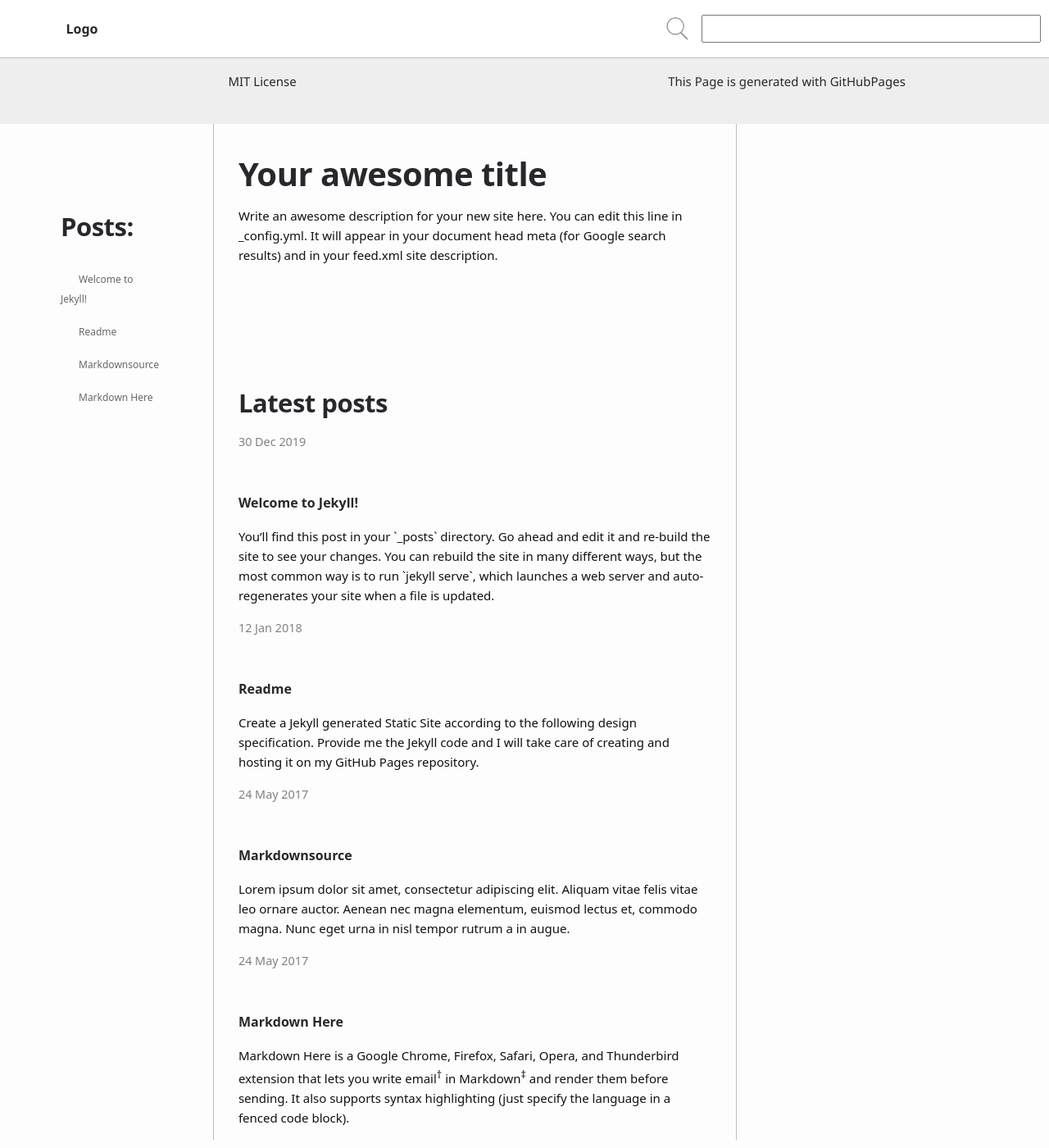
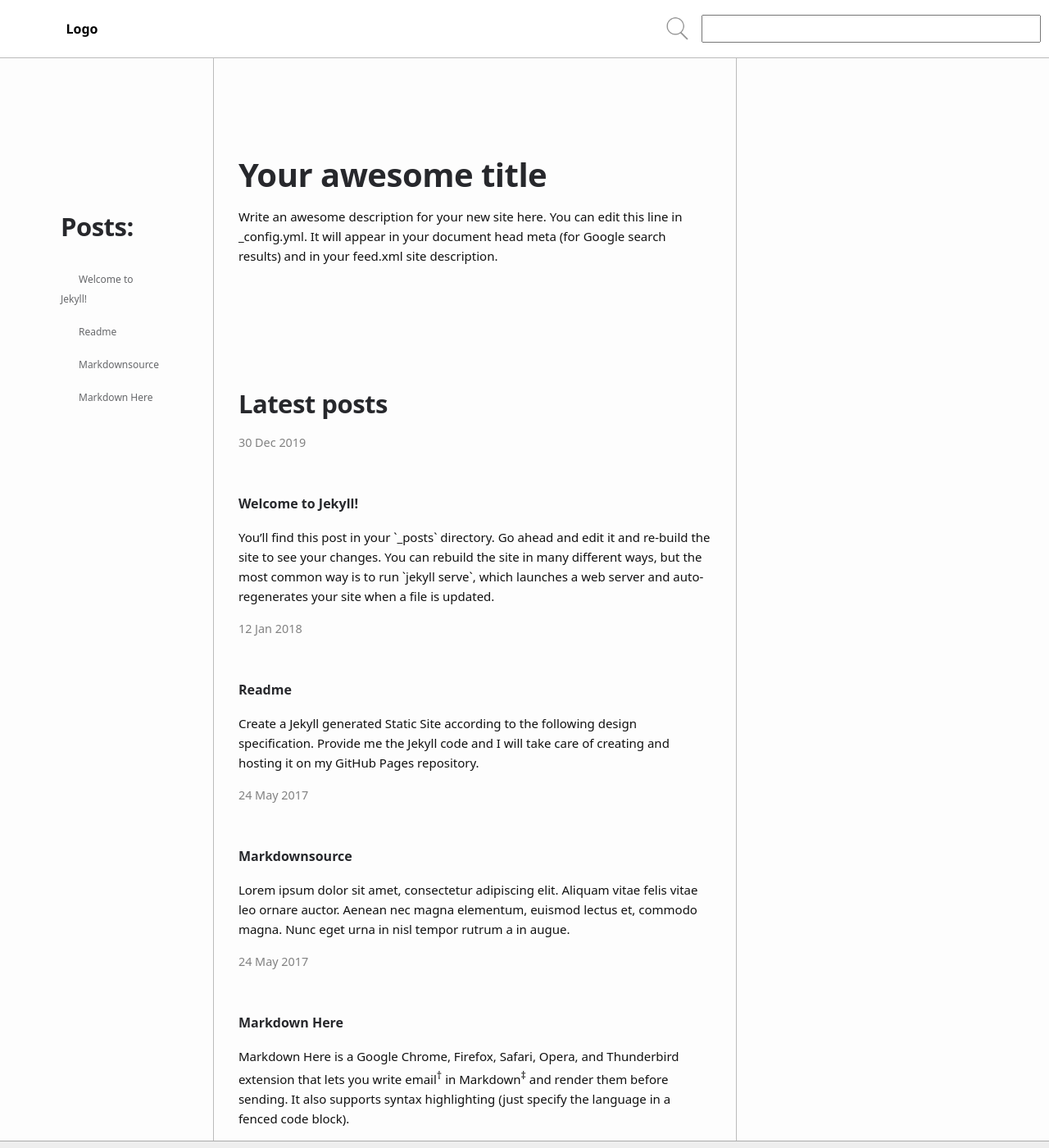
Before and after one commit to vosaul/k1, a Jekyll site: the page built from index.md, in a window 1280 px wide and 1400 px high. Shown: the whole window at 82% size. Built offline with Jekyll 4.4.1, drawn with Linux system fonts in a browser that asks for light colours; our own code applies the rules of GitHub Pages for plain Markdown files.

Commit message:
search box styling

```diff
--- a/Gemfile
+++ b/Gemfile
@@ -7,12 +7,12 @@
 #
 # This will help ensure the proper Jekyll version is running.
 # Happy Jekylling!
-# gem "jekyll", "~> 4.0.0"
+gem "jekyll", "~> 4.0.0"
 # This is the default theme for new Jekyll sites. You may change this to anything you like.
 #gem "minima", "~> 2.5"
 # If you want to use GitHub Pages, remove the "gem "jekyll"" above and
 # uncomment the line below. To upgrade, run `bundle update github-pages`.
-gem "github-pages", group: :jekyll_plugins
+# gem "github-pages", group: :jekyll_plugins
 # If you have any plugins, put them here!
 group :jekyll_plugins do
   gem "jekyll-feed", "~> 0.12"
--- a/_sass/_styles.scss
+++ b/_sass/_styles.scss
@@ -1,6 +1,5 @@
 body {
   display: grid;
-  grid-template-rows: 70px 1fr;
 }
 .hidden {
   display: none;
@@ -122,7 +121,36 @@
   z-index: 100;
   top: 100px;
   padding: 20px;
-  background: #eee;
+  border-bottom: 1px solid #bbb;
+  .tipue_search_result {
+    margin: 10px;
+    #tipue_search_results_count {
+      margin-top: 100px;
+      font-size: 15px;
+      font-weight: 400;
+      padding: 10px 0;
+    }
+    .tipue_search_content_url {
+      display: none;
+    }
+    .tipue_search_content_text {
+      font-size: 15px;
+      font-weight: 400;
+      .tipue_search_content_bold {
+        font-weight: 600;
+        color: #000;
+      }
+    }
+    #tipue_search_image_modal {
+      display: none;
+      .tipue_search_image_close {
+        display: none;
+        position: absolute;
+        top: 20px;
+        left: 20px;
+      }
+    }
+  }
 }
 footer {
   height: 80px;
--- a/assets/tipuesearch/tipuesearch_content.js
+++ b/assets/tipuesearch/tipuesearch_content.js
@@ -5,7 +5,7 @@
 {%- if counter != 0 -%}
 var tipuesearch = {"pages": [
 {% for post in site.posts %}
-{%- assign text = post.content |
+{%- assign text = post.description |
   strip_newlines |
   replace: '/', " " |
   replace: '=', " " |
```
Also changed, not shown: Gemfile.lock, 9 other files.
